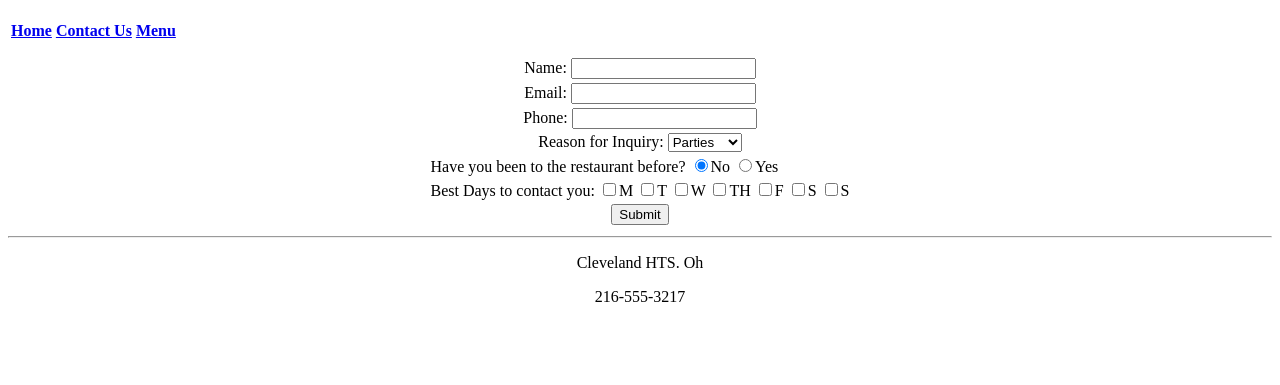
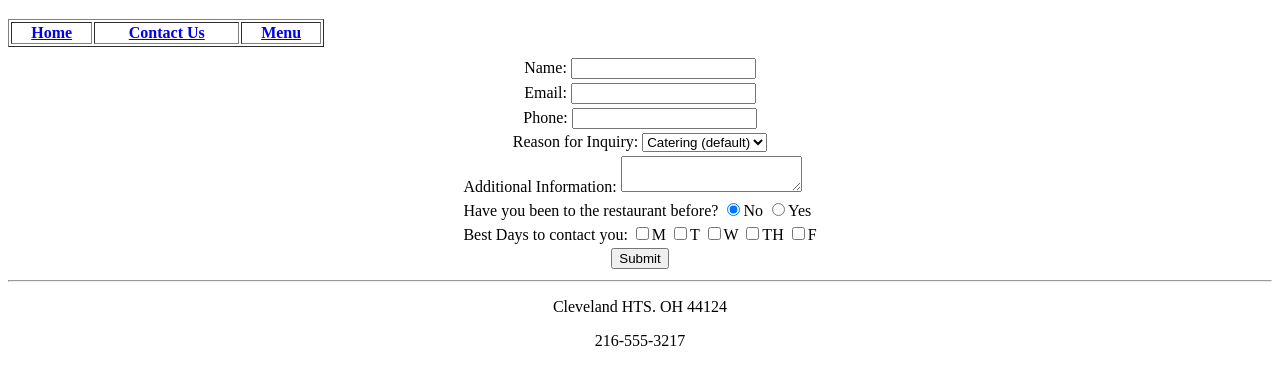
Before and after one commit to bnsf5622/RestaurantProject, a plain HTML site: page contact.html in a window 1280 px wide. Shown: the part 61-446 px from the top of the page. Drawn offline with Linux system fonts and the light colour scheme.

Commit message:
Updated contact page

```diff
--- a/contact.html
+++ b/contact.html
@@ -5,8 +5,7 @@
 	</head>
 	<body>
 		<p><h1 align="center">THE GRAPEVINE</h1></p>
-		<table= border"1"= width="100%">
-		<table align="left">
+		<table border="1" width="25%" align="left">
 		    <th><a href="index.html">Home</a></th>
 			<th><a href="contact.html">Contact Us</a></th>
 			<th><a href="menu.html">Menu</a></th>
@@ -14,40 +13,44 @@
 		<br>
 		<br>
 		<form action="contactus.html" method="POST">
-		    <table border="0" width="0%">
-			     <table align="center">
+		    <table border="0" width="0%" align="center">
 				 <tr>
-			        <td align="center">Name: <input tpye="text" name="name"></td>
+					<td align="center">Name: <input type="text" name="name"></td>
 				</tr>
 				<tr>
 						<td align="center">Email: <input type="text" name="email"></td>
 				</tr>
 				<tr>
-					     <td align="center">Phone: <input type+"text" name="phone"></td>
+						<td align="center">Phone: <input type="text" name="phone"></td>
 				</tr>
 				<tr>
 					<td align="center">Reason for Inquiry:
 						<select>
-			<option selected>Parties</option>
-			<option>Catering</option>
-		    <option>Carryout</option>
+							<option selected>Catering (default)</option>
+							<option>Private Party</option>
+							<option>Feedback</option>
+							<option>Other</option>
 						</select>
 					</td>
+				</tr>
+				<tr>
+					<td>Additional Information: <textarea name="additional information"></textarea></td>
 				</tr>
 				<tr>
 		         	<td align=center">Have you been to the restaurant before? <input type="radio" name="answer" value="no" checked>No <input type="radio" name="answer" value="yes">Yes </td>
 				</tr>
 				<tr>
-				      <td align="center">Best Days to contact you: <input type="checkbox" name="contact days" value="Contact">M <input type="checkbox" name="contact days" value="contact">T <input type="checkbox" name="contact days" value="contact">W <input type="checkbox" name= "contact days" value="contact">TH <input type="checkbox" name="contact days" value="contact">F <input type="checkbox" name="contact days" value="contact">S <input type="checkbox" name="contact days">S
+				    <td align="center">Best Days to contact you: <input type="checkbox" name="contact days" value="Contact">M <input type="checkbox" name="contact days" value="contact">T <input type="checkbox" name="contact days" value="contact">W <input type="checkbox" name= "contact days" value="contact">TH <input type="checkbox" name="contact days" value="contact">F
 		        </tr>
 				<tr>
 				    <td align="center"><input type="submit" value="Submit"></td>
 				</tr>
 		    </table>
 		</form>
+	</body>
 	<footer align="center">
 		<hr>
-		<p>Cleveland HTS. Oh</p>
+		<p>Cleveland HTS. OH 44124</p>
 		<p> 216-555-3217</p>
 	</footer>
 
```
Lines whose indentation alone changed are shown as unchanged.
